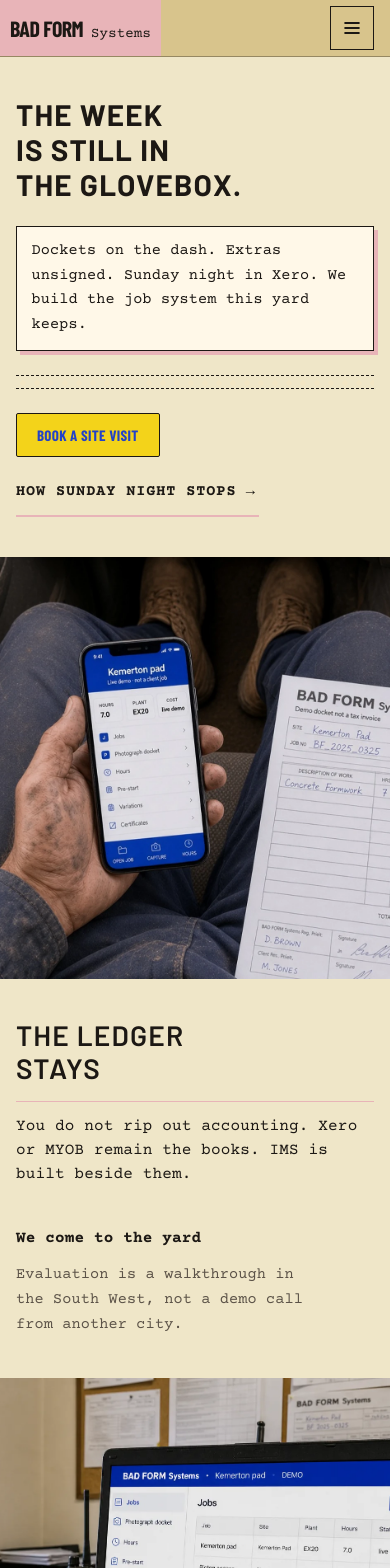
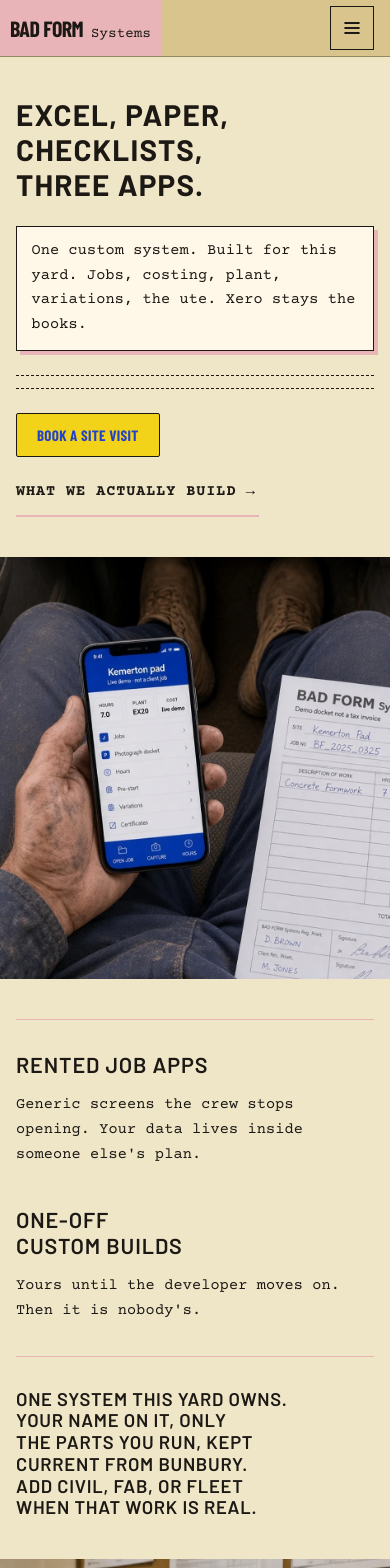
Before and after one commit to blacklanternpro/bad-form-systems, a Next.js app: page / in a window 390 px wide. Shown: the top 1568 px of the page. Built offline with nearby package versions, Linux system fonts and the light colour scheme; a web font is replaced by a local one.

Commit message:
Recut the site so the offer is a custom-owned job system.
Stop leading with the ledger, cab capture, and the docket lab. Homepage, How it works, chrome, and contact now argue scattered work to one system this yard owns.

Co-authored-by: BAD-FORM <blacklanternpro@users.noreply.github.com>

```diff
--- a/src/app/coexistence/page.tsx
+++ b/src/app/coexistence/page.tsx
@@ -1,5 +1,5 @@
 import type { Metadata } from "next";
-import { DayLoop, Layers } from "@/components/coexistence/CoexistenceBlocks";
+import { DayLoop, GrowStops, Layers } from "@/components/coexistence/CoexistenceBlocks";
 import { PageFrame, PageIntro } from "@/components/chrome/PageFrame";
 import { coexistence } from "@/content/coexistence";
 
@@ -14,6 +14,7 @@ export default function CoexistencePage() {
       <PageIntro title={coexistence.title} body={coexistence.body} />
       <Layers />
       <DayLoop />
+      <GrowStops />
     </PageFrame>
   );
 }
--- a/src/app/page.tsx
+++ b/src/app/page.tsx
@@ -1,17 +1,17 @@
 import { HowWeWork } from "@/components/overview/HowWeWork";
 import { PaperOpen } from "@/components/overview/PaperOpen";
 import { StillFrame } from "@/components/overview/StillFrame";
-import { TwoTruths } from "@/components/overview/TwoTruths";
+import { TwoFronts } from "@/components/overview/TwoFronts";
 import { VisitClose } from "@/components/overview/VisitClose";
 import { overview } from "@/content/overview";
 
 const HOME_DIRECTION = `<!--
-THESIS: First viewport names the 2am problem (glovebox week) then the relief (a job system this yard keeps). Visit is the next step.
+THESIS: First viewport names scattered work, then a custom-owned system for this yard. Not a docket tack-on. Not a shelf product. Not a plugin on Xero.
 OWN-WORLD: Paper as NCR carbon + perforated tear-off. Type on cream. Stamp is the visit verb.
-STORY: Paper open (this slice), then stills and later blocks.
-FIRST VIEWPORT: Headline, carbon walk, perforation, stamp Book a site visit, How Sunday night stops.
+STORY: Paper open, cab still, not rented / not a one-off, office still, how we work, close.
+FIRST VIEWPORT: Headline, carbon walk, perforation, stamp Book a site visit, What we actually build.
 FORM: Tear-off stub. No type on photographs.
-FINISH: SE to 4K. Stamp visible without scroll. No brochure verbs.
+FINISH: SE to 4K. Stamp visible without scroll. Ledger-stays is not the lead.
 -->`;
 
 export default function HomePage() {
@@ -20,7 +20,11 @@ export default function HomePage() {
       <div hidden dangerouslySetInnerHTML={{ __html: HOME_DIRECTION }} />
       <PaperOpen />
       <StillFrame still={overview.cabStill} />
-      <TwoTruths />
+      <TwoFronts
+        rented={overview.fronts.rented}
+        oneOff={overview.fronts.oneOff}
+        closer={overview.fronts.closer}
+      />
       <StillFrame still={overview.officeStill} />
       <HowWeWork />
       <VisitClose />
--- /dev/null
+++ b/src/components/overview/TwoFronts.tsx
@@ -0,0 +1,40 @@
+import type { FrontNote } from "@/content/overview";
+
+type TwoFrontsProps = {
+  rented: FrontNote;
+  oneOff: FrontNote;
+  closer: string;
+};
+
+export function TwoFronts({ rented, oneOff, closer }: TwoFrontsProps) {
+  return (
+    <section className="bg-brand-black py-10 md:py-14" aria-labelledby="fronts-heading">
+      <div className="mx-auto max-w-6xl px-4 sm:px-6 lg:px-8">
+        <h2 id="fronts-heading" className="sr-only">
+          Not rented. Not a one-off.
+        </h2>
+        <div className="grid gap-10 border-y border-brand-ply py-8 md:grid-cols-2 md:gap-16 md:py-10">
+          <article>
+            <h3 className="type-hero mb-4 max-w-[16ch] text-[1.35rem] text-brand-ink md:text-[1.6rem]">
+              {rented.title}
+            </h3>
+            <p className="type-docket max-w-[36ch] text-[0.95rem] leading-relaxed text-brand-ink">
+              {rented.body}
+            </p>
+          </article>
+          <article>
+            <h3 className="type-hero mb-4 max-w-[16ch] text-[1.35rem] text-brand-ink md:text-[1.6rem]">
+              {oneOff.title}
+            </h3>
+            <p className="type-docket max-w-[36ch] text-[0.95rem] leading-relaxed text-brand-ink">
+              {oneOff.body}
+            </p>
+          </article>
+        </div>
+        <p className="type-hero mt-8 max-w-[28ch] text-[1.15rem] text-brand-ink md:mt-10 md:text-[1.4rem]">
+          {closer}
+        </p>
+      </div>
+    </section>
+  );
+}
--- a/src/components/overview/TwoTruths.tsx
+++ /dev/null
@@ -1,29 +0,0 @@
-import { overview } from "@/content/overview";
-
-export function TwoTruths() {
-  const { lead, support } = overview.truths;
-
-  return (
-    <section className="bg-brand-black py-10 md:py-14" aria-labelledby="truths-heading">
-      <div className="mx-auto grid max-w-6xl gap-10 px-4 sm:px-6 md:grid-cols-[minmax(0,2fr)_minmax(0,1fr)] md:items-start md:gap-16 lg:px-8">
-        <div>
-          <h2
-            id="truths-heading"
-            className="type-hero mb-4 max-w-[16ch] text-[1.75rem] text-brand-ink md:text-[2rem]"
-          >
-            {lead.title}
-          </h2>
-          <p className="type-docket max-w-[42ch] border-t border-brand-ply pt-3 text-base text-brand-ink">
-            {lead.body}
-          </p>
-        </div>
-        <aside>
-          <p className="type-docket mb-3 font-bold text-brand-ink">{support.title}</p>
-          <p className="type-docket max-w-[32ch] text-[0.95rem] leading-relaxed text-brand-steel">
-            {support.body}
-          </p>
-        </aside>
-      </div>
-    </section>
-  );
-}
--- a/src/components/sectors/SectorBlocks.tsx
+++ b/src/components/sectors/SectorBlocks.tsx
@@ -43,6 +43,7 @@ export function SectorPanel({ sector }: { sector: Sector }) {
             </li>
           ))}
         </ul>
+        <p className="type-meta mt-4">{sector.modulesFoot}</p>
       </div>
       <aside className="lg:pt-10">
         <h3 className="type-title mb-4 text-lg text-brand-ink">{sector.scenarioHeading}</h3>
--- a/src/content/coexistence.ts
+++ b/src/content/coexistence.ts
@@ -1,57 +1,84 @@
 export const coexistence = {
-  metaTitle: "How BAD FORM fits",
+  metaTitle: "What we actually build",
   metaDescription:
-    "Keep Xero or MYOB. We build the operations layer between the field and the office.",
-  title: "Xero stays. We build what sits in front of it.",
-  body: "You do not have to throw out the ledger, change bank feeds, or send the accountant to training. We build the job and field layer, then push clean drafts into the tool you already run.",
+    "A custom job system this yard owns: quote, board, costing, plant, variations, certificates, the ute. Xero or MYOB stay the books.",
+  title: "The whole job. Not a scanner.",
+  body: "We sit in the yard, audit the work, and build the system this business owns. Quote the job, put the gang on the board, photograph the paper, check it at the desk, watch the job cost move, push a draft to Xero or MYOB. Nothing else crosses into the books.",
   layers: [
+    {
+      owner: "The yard owns this",
+      title: "Job system",
+      stack: "Built for this yard",
+      body: "The week runs here. Jobs, plant, costing, dispatch, variations, certificates. Only the parts this operation actually runs. Shaped around your work, not a generic trade template.",
+      items: [
+        "Replaces the master spreadsheet",
+        "Job cost visible while the job is live",
+        "Screens this crew will actually open",
+      ],
+    },
+    {
+      owner: "Added when the work is real",
+      title: "Civil, fab, fleet",
+      stack: "Not day one",
+      body: "Start with the work that hurts. Add a sister yard, a fabrication floor, or a plant book when that work shows up. One maintained system underneath, so you are never stranded on a side project.",
+      items: [
+        "Your name on it from the start",
+        "Your word for a job",
+        "Take your data whenever you want",
+      ],
+    },
     {
       owner: "You keep this",
       title: "Accounting",
       stack: "Xero or MYOB",
-      body: "General ledger, payroll, super, and BAS stay where they are. Official APIs carry drafts in so the bookkeeper is not retyping dockets.",
-      items: ["No bookkeeper retraining", "Bank rec stays in the ledger", "Invoices drafted, not reinvented"],
-    },
-    {
-      owner: "We build this",
-      title: "Job system",
-      stack: "Built for this yard",
-      body: "The office view of jobs, plant, costing, and billing. Schedules, quarry reconciliations, fabrication stages, or trade variations: only what this operation actually runs.",
-      items: ["Replaces the master spreadsheet", "Job cost visible while the job is live", "Shaped around your dispatch, not a generic trade template"],
-    },
-    {
-      owner: "Crews use this",
-      title: "Ute and cab capture",
-      stack: "Phone, photo, voice",
-      body: "The bit in the pocket. Photograph a quarry ticket or wholesaler docket. Speak a short hours note. Pre-start and sign-off without a desktop workflow on a dusty screen.",
-      items: ["Works when the phone has no signal", "Line items pulled from the photo", "No app-store install required"],
+      body: "General ledger, payroll, super, and BAS stay where they are. We push drafts with the paper attached. The bookkeeper is still the last gate on money.",
+      items: [
+        "No bookkeeper retraining",
+        "Bank rec stays in the ledger",
+        "Invoices drafted, not reinvented",
+      ],
     },
   ],
   loopTitle: "An example day, not a guarantee",
   loop: [
     {
       time: "Start of day",
-      place: "Yard and ute",
-      lead: "Pre-start and job pack on the phone.",
-      body: "Safety check and drawings on the device that is already in the cab.",
+      place: "Desk",
+      lead: "What needs review, what to chase.",
+      body: "The morning board is already the day, not a reconstruction from five places.",
     },
     {
       time: "Mid-morning",
-      place: "On site",
-      lead: "A supplier or quarry docket arrives.",
-      body: "Photograph it. Materials hit the job instead of the glovebox.",
+      place: "Ute",
+      lead: "The crew phone is the job pack.",
+      body: "PIN in, today's run, clock on. Hours and plant land on the job while it is still running.",
+    },
+    {
+      time: "Afternoon",
+      place: "Yard or shop",
+      lead: "Paper that used to live in the glovebox.",
+      body: "Photograph it when it helps. If the read is unsure, it stops and asks a person.",
     },
     {
       time: "Knock-off",
-      place: "Office",
-      lead: "The job cost is current.",
-      body: "Hours, plant, and sign-off are already in the system, not on a pad in the ute.",
+      place: "Xero",
+      lead: "A draft is waiting.",
+      body: "Pushed to the ledger with the paper attached, ready for the bookkeeper. Not retyped from a pad.",
+    },
+  ],
+  growTitle: "How it grows",
+  grow: [
+    {
+      title: "Start with the paper that hurts most",
+      body: "Wholesaler tickets, quarry dockets, or unsigned variations. Prove the week can live in one place.",
     },
     {
-      time: "Same afternoon",
-      place: "Xero",
-      lead: "A draft invoice is waiting.",
-      body: "Pushed to the ledger with the docket attached, ready for the bookkeeper to send.",
+      title: "Own the job system",
+      body: "Jobs, board, costing, drafts. The crew phone and the office desk are the same system.",
+    },
+    {
+      title: "Add what the work needs",
+      body: "Civil, fab, fleet, another yard. A yard visit sets scope and price. No lock-in to talk.",
     },
   ],
 };
--- a/src/content/contact.ts
+++ b/src/content/contact.ts
@@ -3,7 +3,7 @@ export const contactCopy = {
   metaDescription:
     "Book a yard or workshop walkthrough in Bunbury and the South West. No slide deck.",
   title: "Book a site visit",
-  body: "We come to the yard, shop, or site. We look at jobs, dockets, and how invoices leave. Then we say plainly whether we can help. Picton, Davenport, Halifax, Treendale, Australind, Kemerton, Collie, and the rest of the South West.",
+  body: "We come to the yard or the shop. You see a demo yard on a phone and a laptop. We look at how the week actually runs, then say plainly what your yard would own first. Picton, Davenport, Halifax, Treendale, Australind, Kemerton, Collie, and the rest of the South West.",
   aside: "Bunbury based. No lock-in to talk.",
   submit: "Send the request",
   sending: "Sending the request…",
@@ -26,8 +26,8 @@ export const contactCopy = {
       label: "Accounting tool",
     },
     notes: {
-      label: "Worst paperwork bottleneck right now",
-      placeholder: "Wholesaler dockets lost in the vans, Sunday night into Xero…",
+      label: "Where the week actually lives",
+      placeholder: "Jobs in Excel, variations on paper, three apps the crew will not open",
     },
   },
   accountingOptions: [
--- a/src/content/overview.ts
+++ b/src/content/overview.ts
@@ -12,19 +12,24 @@ export type OverviewBeat = {
   body: string;
 };
 
+export type FrontNote = {
+  title: string;
+  body: string;
+};
+
 export const overview = {
-  metaTitle: "BAD FORM Systems | The week is still in the glovebox",
+  metaTitle: "BAD FORM Systems | Your yard's own job system, South West WA",
   metaDescription:
-    "Supplier dockets, unsigned extras, Sunday night in Xero. Job software your yard keeps, beside the books you already run. Book a site visit in the South West.",
-  headline: "The week is still in the glovebox.",
-  body: "We digitise the work that currently lives in spreadsheets, pads, forms, and logins that do not talk, then gets lost. Start with a receipt-parser pilot, or go all the way to jobs, costing, plant, variations, certificates, and the ute. Xero stays the books.",
+    "We sit in the yard, audit the work, and build the system this business owns. Jobs, costing, plant, variations, certificates, the ute. Xero or MYOB stay the books.",
+  headline: "Excel, paper, checklists, three apps.",
+  body: "We digitise the work that currently lives in spreadsheets, pads, forms, and logins that do not talk, then gets lost. The full build is jobs, costing, plant, variations, certificates, and the ute. Xero stays the books.",
   walkLine:
-    "Dockets on the dash. Extras unsigned. Sunday night in Xero. We build the job system this yard keeps.",
+    "One custom system. Built for this yard. Jobs, costing, plant, variations, the ute. Xero stays the books.",
   cabStill: {
     src: "/images/hero-cab.webp",
     width: 1536,
     height: 1024,
-    alt: "Overhead in a dusty ute: a work-worn hand on a phone open to a theoretical field IMS, and a paper docket on the other thigh.",
+    alt: "Overhead in a dusty ute: a work-worn hand on a phone open to a theoretical field job system, and a paper docket on the other thigh.",
     demoNote: "Demo layout. Not a live product shot.",
     objectPositionClass: "object-[38%_28%] xl:object-[40%_24%]",
   } satisfies OverviewStill,
@@ -33,40 +38,42 @@ export const overview = {
     width: 1536,
     height: 1024,
     alt: "Site-office laptop open on a theoretical BAD FORM Systems jobs dashboard, with hi-vis and dockets in a South West yard office.",
-    demoNote: "Theoretical office IMS. Demo layout, not a live customer system.",
+    demoNote: "Theoretical office job system. Demo layout, not a live customer system.",
     objectPositionClass: "object-[78%_22%] xl:object-[74%_20%]",
   } satisfies OverviewStill,
   primaryCta: { href: "/contact", label: "Book a site visit" },
-  secondaryCta: { href: "/coexistence", label: "How Sunday night stops" },
+  secondaryCta: { href: "/coexistence", label: "What we actually build" },
   fieldApp: {
     jobNo: "10482",
   },
-  truths: {
-    lead: {
-      title: "The ledger stays",
-      body: "You do not rip out accounting. Xero or MYOB remain the books. IMS is built beside them.",
+  fronts: {
+    rented: {
+      title: "Rented job apps",
+      body: "Generic screens the crew stops opening. Your data lives inside someone else's plan.",
     },
-    support: {
-      title: "We come to the yard",
-      body: "Evaluation is a walkthrough in the South West, not a demo call from another city.",
+    oneOff: {
+      title: "One-off custom builds",
+      body: "Yours until the developer moves on. Then it is nobody's.",
     },
+    closer:
+      "One system this yard owns. Your name on it, only the parts you run, kept current from Bunbury. Add civil, fab, or fleet when that work is real.",
   },
   workHeading: "How we work",
   beats: [
     {
-      title: "Sit on the ute first",
-      body: "We sit in the office and on the ute before we write a line.",
+      title: "Sit in the yard first",
+      body: "We sit in the office and on the ute before we write a line. The audit is the brief.",
     },
     {
-      title: "Custom IMS plus cab capture",
-      body: "Not another SaaS login. Screens this crew will actually open.",
+      title: "Build the whole job system",
+      body: "Jobs, costing, plant, variations, certificates, the ute. Photographing paper is one door in, not the product.",
     },
     {
-      title: "Built in the South West",
-      body: "Build happens here. You are not a remote ticket.",
+      title: "Keep it current from Bunbury",
+      body: "Your name on it. Add civil, fab, or fleet when that work is real. You are not a remote ticket.",
     },
   ] satisfies OverviewBeat[],
-  closeLine: "If the books stay and the crew will use it, we should be on the yard.",
+  closeLine: "If this yard should own its job system, we should be on site.",
   landscape: {
     title: "Where the work actually lives",
     body: "Most South West yards already have a ledger they trust. The gap is everything scattered before a line hits Xero or MYOB: Excel, paper, checklists, forms, and apps that do not talk.",
@@ -85,10 +92,10 @@ export const overview = {
         highlight: true,
         layer: "Jobs and the field",
         tools: "Excel, WhatsApp, clipboards, glovebox dockets, checklists",
-        gap: "Hours, variations, forms, and supplier dockets live in people's heads and on paper until someone types them up.",
-        strategy: "Digitise that workflow. Pilot on dockets, or build the full job and field layer this yard actually runs.",
+        gap: "Hours, variations, forms, and supplier paper live in people's heads and on pads until someone types them up.",
+        strategy: "Audit the workflow. Build the job system this yard actually runs.",
         mobileSummary: "Spreadsheets, chats, paper, and forms. This is the work we take on.",
-        mobileAction: "Pilot or full custom system. Field capture included.",
+        mobileAction: "A custom system for this operation.",
       },
       {
         highlight: false,
@@ -103,7 +110,7 @@ export const overview = {
     footerNote: "The point is not more software. It is one workflow for work that currently lives in five places.",
     footerLink: {
       href: "/coexistence",
-      label: "See how the three layers fit",
+      label: "What we actually build",
     },
   },
 };
--- a/src/content/sectors.ts
+++ b/src/content/sectors.ts
@@ -9,6 +9,7 @@ export type Sector = {
   title: string;
   body: string;
   modulesHeading: string;
+  modulesFoot: string;
   modules: { title: string; body: string }[];
   scenarioHeading: string;
   problem: string;
@@ -18,9 +19,9 @@ export type Sector = {
 export const sectorsIndex = {
   metaTitle: "South West sectors",
   metaDescription:
-    "Custom operations systems for South West WA trade contractors, earthmovers, fabricators, and regional fleets.",
+    "Custom job systems for South West WA trade contractors, earthmovers, fabricators, and regional fleets.",
   title: "Built for the work that runs this region",
-  body: "Trade crews, earthmovers, fabricators, and regional fleets around Bunbury, Kemerton, Collie, and the wider South West. Not agencies. Not retail.",
+  body: "Trade crews, earthmovers, fabricators, and regional fleets around Bunbury, Kemerton, Collie, and the wider South West. After an audit we build the system this yard owns. Not a scanner. Not another unused login.",
 };
 
 export const sectors: Record<SectorSlug, Sector> = {
@@ -29,59 +30,63 @@ export const sectors: Record<SectorSlug, Sector> = {
     navLabel: "Trades",
     places: "Australind, Bunbury, Treendale, Dunsborough",
     title: "Electrical, plumbing, HVAC, and builders on the road",
-    body: "For contractors running a few vans up to a couple of crews. Profit usually dies in unsigned extras, wholesaler dockets on the dash, and invoicing from the kitchen table after the week is over.",
-    modulesHeading: "What we typically build",
+    body: "After an audit we build the job system this crew will actually open. Variations, hours, certificates, and the wholesaler paper, in one place. Xero stays the books.",
+    modulesHeading: "What this yard would run first",
+    modulesFoot: "The rest is added when the work is real, not on day one.",
     modules: [
       {
         title: "Variation on the phone",
         body: "Extra downlights, a relocated trench, a signed extra on the spot. The work is on the job card before anyone leaves site.",
       },
       {
-        title: "Wholesaler docket photo",
-        body: "Reece, Middy's, Rexel: photograph the receipt before it hits the dash, and it lands on the right job.",
+        title: "Hours on the job, not a pad",
+        body: "One-tap site sign-in so labour sits against the stage you quoted, not a weekly reconstruction.",
       },
       {
         title: "Certificates from site",
-        body: "Testing, backflow, gas compliance: generated on site and sent to the client without a second office pass.",
+        body: "Testing, backflow, gas compliance: numbered in your series and locked once issued.",
       },
       {
-        title: "Hours on the job, not a pad",
-        body: "One-tap site sign-in so labour sits against the stage you quoted, not a weekly reconstruction.",
+        title: "Wholesaler paper",
+        body: "Reece, Middy's, Rexel: the receipt lands on the right job instead of the dash.",
       },
     ],
     scenarioHeading: "What this looks like",
     problem:
-      "The crew will not live in a heavy job app. The owner spends the weekend matching supplier dockets into Xero.",
-    approach: "A short mobile flow, camera on the receipt, jobs that the office can invoice without reconstructing the week.",
+      "The week lives in Excel, WhatsApp, and a job app the crew stopped opening. The owner reconstructs it on the weekend.",
+    approach:
+      "A short flow this crew will use, jobs the office can invoice without rebuilding the week, and drafts waiting in Xero.",
   },
   civil: {
     slug: "civil",
     navLabel: "Civil",
     places: "Picton, Davenport, Capel, Kemerton",
     title: "Earthmoving, wet hire, and quarry cartage",
-    body: "Wet-hire excavators, graders, side-tippers off a Roelands pile. When tip dockets stay in the cab, the invoice is already late and the tonnes are already fuzzy.",
-    modulesHeading: "What we typically build",
+    body: "Wet-hire excavators, graders, side-tippers off a Roelands pile. The system this yard would run first is hire, pre-start, hours, and tonnes on the job, not a pile of cab paper at knock-off.",
+    modulesHeading: "What this yard would run first",
+    modulesFoot: "The rest is added when the work is real, not on day one.",
     modules: [
       {
         title: "Wet and dry hire",
-        body: "Meter hours, operator, and standby without a second spreadsheet.",
-      },
-      {
-        title: "Quarry ticket photo",
-        body: "Photograph the ticket. Tonnage and grade hit the job against the order.",
+        body: "Meter hours, operator, and standby without a second spreadsheet. Minimum hours built in.",
       },
       {
         title: "Pre-start in the cab",
-        body: "A short daily check. Faults that should stop dispatch are visible before the machine rolls.",
+        body: "A short daily check. A failed pass can block that machine until a fresh one is in.",
       },
       {
         title: "Hours signed on a phone",
         body: "Head contractor signs wet-hire hours on site. That signature rides with the draft invoice.",
       },
+      {
+        title: "Quarry ticket",
+        body: "Tonnage and grade hit the job against the order, not a reconstruction from the glovebox.",
+      },
     ],
     scenarioHeading: "What this looks like",
-    problem: "Sunday night sorting paper from gloveboxes. Invoices follow a week later.",
-    approach: "Cab capture for operators, dockets photographed the same day, drafts waiting in Xero instead of a pile on the desk.",
+    problem: "Hire hours, tonnes, and pre-starts live in three books. The invoice is already late.",
+    approach:
+      "Hire, pre-start, hours, and tonnes on the same job while it is still running. Drafts waiting in Xero.",
   },
   fab: {
     slug: "fab",
@@ -89,7 +94,8 @@ export const sectors: Record<SectorSlug, Sector> = {
     places: "Halifax, Bunbury Port, Collie",
     title: "Boilermaking, structural, and mechanical",
     body: "A service-call app falls over on cut plate, NDI, and multi-stage sub-assemblies. The floor needs a kiosk, not eighteen menus.",
-    modulesHeading: "What we typically build",
+    modulesHeading: "What this yard would run first",
+    modulesFoot: "The rest is added when the work is real, not on day one.",
     modules: [
       {
         title: "Stage and ITP",
@@ -101,7 +107,7 @@ export const sectors: Record<SectorSlug, Sector> = {
       },
       {
         title: "Workshop kiosk",
-        body: "A rugged tablet on the floor. Hours against the job without a login ritual.",
+        body: "A rugged tablet on the floor. Two buttons. Hours against the job without a login ritual.",
       },
       {
         title: "Offcuts and consumables",
@@ -118,7 +124,8 @@ export const sectors: Record<SectorSlug, Sector> = {
     places: "Greenbushes, Busselton, Collie",
     title: "Plant hire and regional transport",
     body: "Floats, CoR, and service intervals spread across more than one South West yard. Attachments and hours are easy to lose if they only live in someone's book.",
-    modulesHeading: "What we typically build",
+    modulesHeading: "What this yard would run first",
+    modulesFoot: "The rest is added when the work is real, not on day one.",
     modules: [
       {
         title: "Float and mobilisation",
```
Also changed, not shown: src/components/coexistence/CoexistenceBlocks.tsx (+19 -5 lines), src/content/nav.ts (+13 -16 lines), src/proxy.ts (+15 -2 lines), 2 other files (tests, documents, lock files or other folders).
